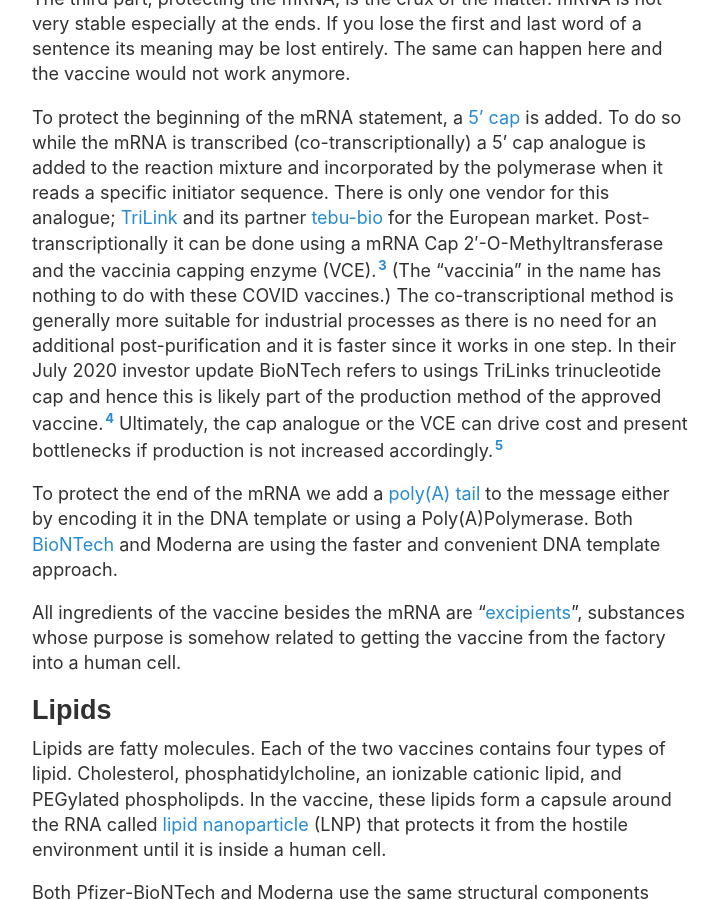
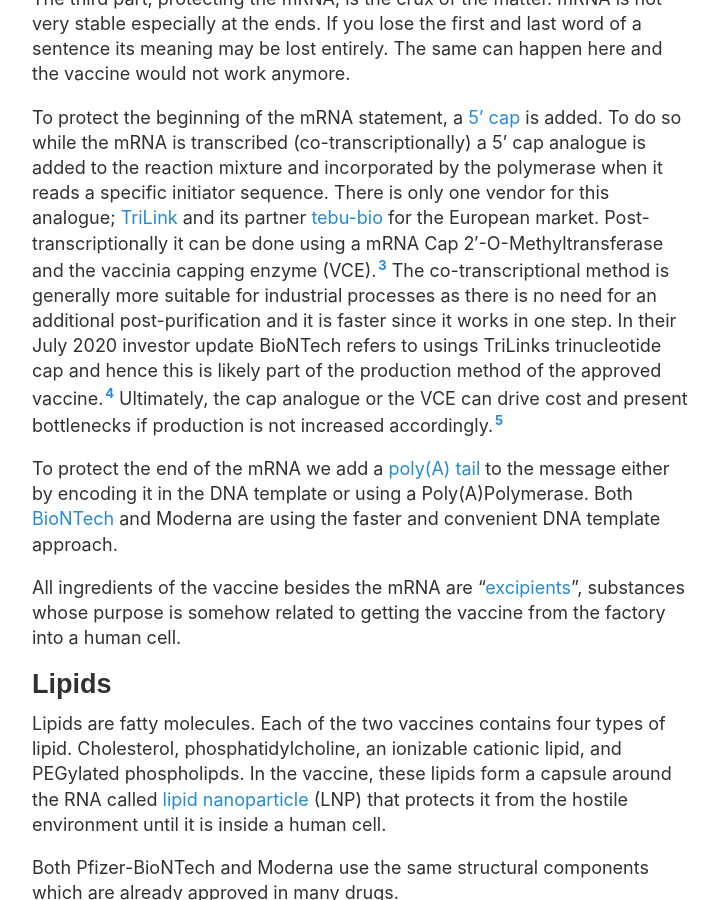
Before and after one commit to jonemo/blog.jonasneubert.com, a Jekyll site: the page built from _posts/2021-01-10-exploring-the-supply-chain-of-the-pfizer-biontech-and-moderna-covid-19-vaccines.md, in a window 1280 px wide and 900 px high, scrolled down 4521 px. Shown: the whole window, without its empty margins (70-789 px from the left). Built offline with Jekyll 4.4.1, drawn with Linux system fonts in a browser that asks for light colours.

Commit message:
[post] supply chain: remove comment about "vaccinia" having "nothing to do" with vaccine

```diff
--- a/_posts/2021-01-10-exploring-the-supply-chain-of-the-pfizer-biontech-and-moderna-covid-19-vaccines.md
+++ b/_posts/2021-01-10-exploring-the-supply-chain-of-the-pfizer-biontech-and-moderna-covid-19-vaccines.md
@@ -250,7 +250,7 @@ The conversion process from DNA to mRNA in living cells is well understood. Howe
 
 The third part, protecting the mRNA, is the crux of the matter. mRNA is not very stable especially at the ends. If you lose the first and last word of a sentence its meaning may be lost entirely. The same can happen here and the vaccine would not work anymore.
 
-To protect the beginning of the mRNA statement, a [5’ cap](https://en.wikipedia.org/wiki/Five-prime_cap) is added. To do so while the mRNA is transcribed (co-transcriptionally) a 5’ cap analogue is added to the reaction mixture and incorporated by the polymerase when it reads a specific initiator sequence. There is only one vendor for this analogue; [TriLink](https://www.trilinkbiotech.com/cleancap-reagent-ag-3-ome.html) and its partner [tebu-bio](https://www.tebu-bio.com/) for the European market. Post-transcriptionally it can be done using a mRNA Cap 2′-O-Methyltransferase and the vaccinia capping enzyme (VCE).[^3] (The “vaccinia” in the name has nothing to do with these COVID vaccines.) The co-transcriptional method is generally more suitable for industrial processes as there is no need for an additional post-purification and it is faster since it works in one step. In their July 2020 investor update BioNTech refers to usings TriLinks trinucleotide cap and hence this is likely part of the production method of the approved vaccine.[^4] Ultimately, the cap analogue or the VCE can drive cost and present bottlenecks if production is not increased accordingly.[^5]
+To protect the beginning of the mRNA statement, a [5’ cap](https://en.wikipedia.org/wiki/Five-prime_cap) is added. To do so while the mRNA is transcribed (co-transcriptionally) a 5’ cap analogue is added to the reaction mixture and incorporated by the polymerase when it reads a specific initiator sequence. There is only one vendor for this analogue; [TriLink](https://www.trilinkbiotech.com/cleancap-reagent-ag-3-ome.html) and its partner [tebu-bio](https://www.tebu-bio.com/) for the European market. Post-transcriptionally it can be done using a mRNA Cap 2′-O-Methyltransferase and the vaccinia capping enzyme (VCE).[^3] The co-transcriptional method is generally more suitable for industrial processes as there is no need for an additional post-purification and it is faster since it works in one step. In their July 2020 investor update BioNTech refers to usings TriLinks trinucleotide cap and hence this is likely part of the production method of the approved vaccine.[^4] Ultimately, the cap analogue or the VCE can drive cost and present bottlenecks if production is not increased accordingly.[^5]
 
 To protect the end of the mRNA we add a [poly(A) tail](https://en.wikipedia.org/wiki/Polyadenylation) to the message either by encoding it in the DNA template or using a Poly(A)Polymerase. Both [BioNTech](https://biontech.de/how-we-translate/mrna-therapeutics) and Moderna are using the faster and convenient DNA template approach.
 
```
